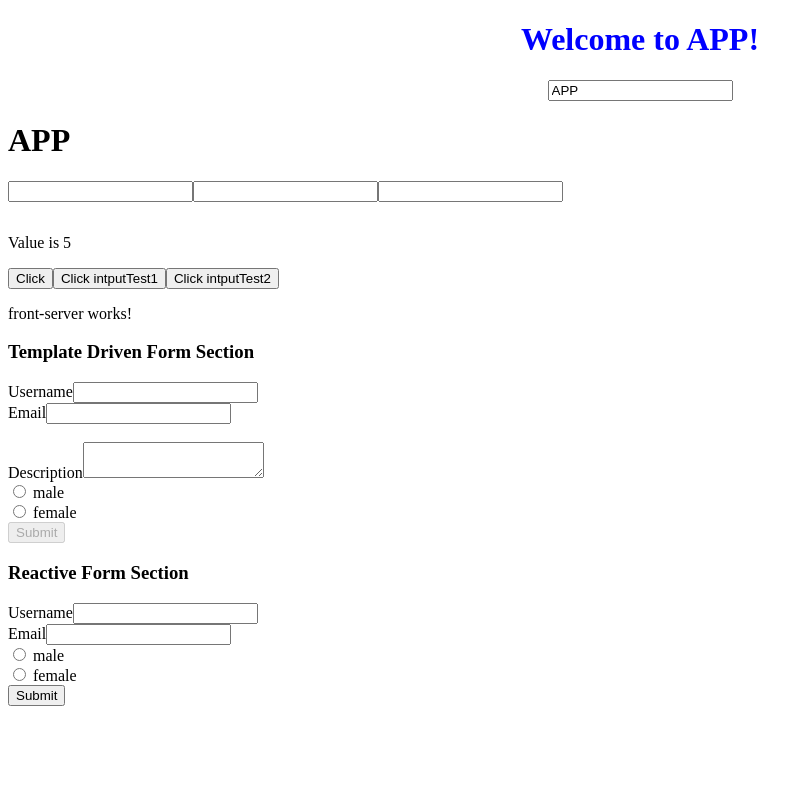
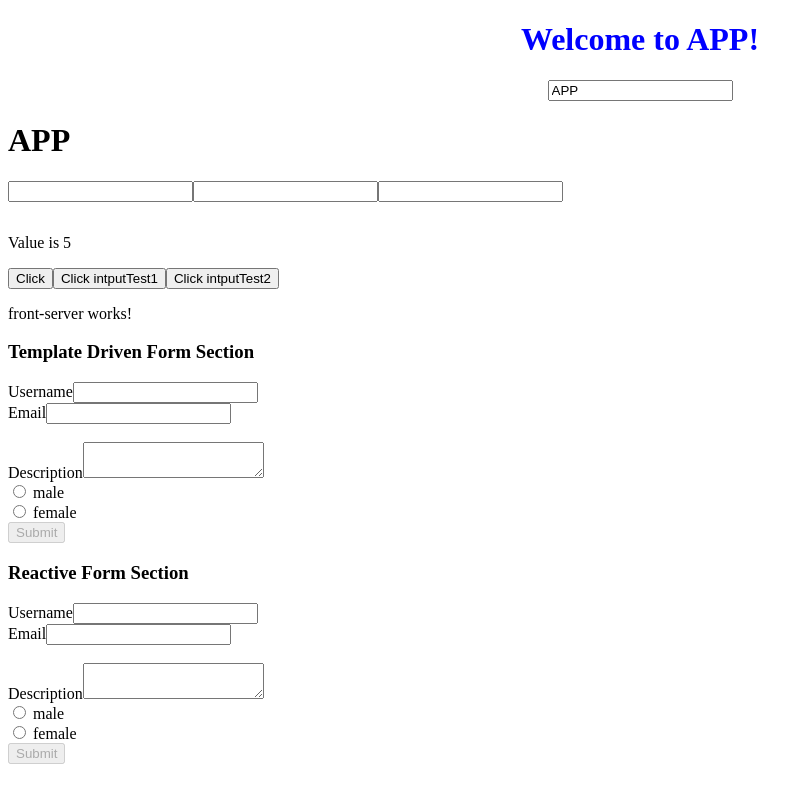
Before and after one commit to ahsanhabib91/learning-angular-theBasics, an Angular app: page / in a window 1280 px wide. Shown: the whole page, without its empty margins (0-812 px from the left). Built offline with nearby package versions, Linux system fonts and the light colour scheme.

Commit message:
Reactive approach: Adding FormGroup Validators Done

```diff
--- a/src/app/components/reactive-form-approach/reactive-form-approach.component.css
+++ b/src/app/components/reactive-form-approach/reactive-form-approach.component.css
@@ -0,0 +1,6 @@
+input.ng-invalid.ng-touched {
+    border: 1px solid red;
+}
+textarea.ng-invalid.ng-touched {
+    border: 1px solid red;
+}
--- a/src/app/components/reactive-form-approach/reactive-form-approach.component.html
+++ b/src/app/components/reactive-form-approach/reactive-form-approach.component.html
@@ -1,20 +1,28 @@
 <h3> Reactive Form Section </h3>
 <!--Reactive Form Testing Starts-->
-<form [formGroup]="signUpForm">
-    <label for="username">Username</label>
-    <input type="text" id="username" name="username" formControlName="username">
+<form [formGroup]="signUpForm" (ngSubmit)="onSubmit()">
+    <div formGroupName="userData">
+        <label for="username">Username</label>
+        <input type="text" id="username" name="username" formControlName="username">
+        <span *ngIf="!signUpForm.get('userData.username').valid && signUpForm.get('userData.username').touched">Please enter valid username</span>
+        <br>
+        <label for="email">Email</label>
+        <input type="text" id="email" name="email" formControlName="email">
+        <span *ngIf="!signUpForm.get('userData.email').valid && signUpForm.get('userData.email').touched">Please enter valid email</span>
+    </div>
     <br>
-    <label for="email">Email</label>
-    <input type="text" id="email" name="email" formControlName="email">
-
+    <label for="description">Description</label>
+    <textarea type="text" id="description" name="description" formControlName="description"></textarea>
+    <span *ngIf="!signUpForm.get('description').valid && signUpForm.get('description').touched">Please enter valid description</span>
     <br>
     <div *ngFor="let gender of genders">
         <label>
             <input type="radio" name="gender" ngModel [value]="gender" required formControlName="gender">
             {{ gender }}
         </label>
+        <span *ngIf="!signUpForm.valid && signUpForm.touched">Please enter choose gender</span>
     </div>
-    <button type="submit">Submit</button>
+    <button type="submit" [disabled]="!signUpForm.valid">Submit</button>
 </form>
 
 <!--Reactive Form Testing Ends-->
--- a/src/app/components/reactive-form-approach/reactive-form-approach.component.ts
+++ b/src/app/components/reactive-form-approach/reactive-form-approach.component.ts
@@ -1,5 +1,5 @@
 import { Component, OnInit } from '@angular/core';
-import {FormControl, FormGroup} from '@angular/forms';
+import {FormControl, FormGroup, Validators} from '@angular/forms';
 
 @Component({
   selector: 'app-reactive-form-approach',
@@ -14,10 +14,17 @@ export class ReactiveFormApproachComponent implements OnInit {
 
     ngOnInit() {
         this.signUpForm = new FormGroup({
-            'username': new FormControl(null),
-            'email': new FormControl(null),
+            'userData': new FormGroup({
+                'username': new FormControl(null, Validators.required),
+                'email': new FormControl(null, [Validators.required, Validators.email]),
+            }),
+            'description': new FormControl(null, Validators.required),
             'gender': new FormControl('male')
         });
     }
 
+    onSubmit() {
+        console.log(this.signUpForm);
+    }
+
 }
--- a/src/app/components/template-driven-form-approach/template-driven-form-approach.component.ts
+++ b/src/app/components/template-driven-form-approach/template-driven-form-approach.component.ts
@@ -37,6 +37,9 @@ export class TemplateDrivenFormApproachComponent implements OnInit {
         this.user.gender = this.signUpForm.value.gender;
 
         this.signUpForm.reset();
+        // setTimeout(() => {
+        //     this.signUpForm.reset();
+        // }, 5000);
     }
 
 }
```
